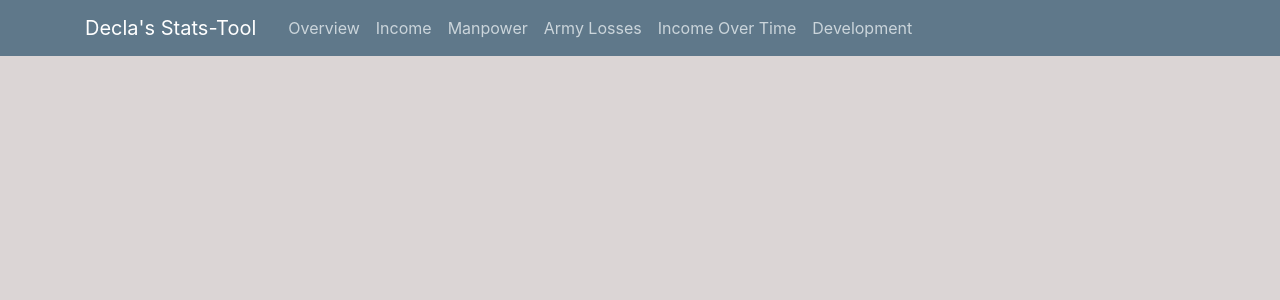
After one commit to Declaminius/EU4-MP-Statstool, a Flask app: template Statstool-Web/statstool_web/templates/main_layout.html in a window 1280 px wide. The commit adds this page. Shown: the top 300 px of the page. Run offline with Flask 2, Linux system fonts and the light colour scheme; the template is opened without the code that fills it, so the values that code supplies are empty; some libraries are stand-ins or nearby versions.

Commit message:
Allerlei

```diff
--- a/Controller.py
+++ b/Controller.py
@@ -68,8 +68,8 @@ class Controller:
 			self.parse_window.remove_button.setEnabled(False)
 
 	def show_configure_nations(self):
-		self.configure_window = ConfigureNationFormations(self.parse_window.savegame_list, self.parse_window.old_nations_list,
-										   self.parse_window.new_nations_list, self.parse_window.formable_nations_dict)
+		self.configure_window = ConfigureNationFormations(self.parse_window.savegame_list, self.setup_window.old_nations_list,
+										   self.setup_window.new_nations_list, self.parse_window.formable_nations_dict)
 		self.configure_window.set_nation_formations.connect(self.set_nation_formations)
 		self.configure_window.show()
 
--- a/ParseWindow.py
+++ b/ParseWindow.py
@@ -10,7 +10,7 @@ import PyQt5.QtGui as Gui
 import PyQt5.QtCore as Core
 import time
 from parserfunctions import parse
-from config import icon_dir, old_nations_list, new_nations_list, remove_nations_list
+from config import icon_dir, remove_nations_list, old_nations_list, new_nations_list
 
 class ParseWindow(Widgets.QWidget):
 	switch_back = Core.pyqtSignal()
@@ -22,9 +22,9 @@ class ParseWindow(Widgets.QWidget):
 		super().__init__()
 		self.savegame_list = savegame_list
 		self.playertags = playertags
-		self.tag_list = self.savegame_list[1].tag_list
 		self.old_nations_list = old_nations_list
 		self.new_nations_list = new_nations_list
+		self.tag_list = self.savegame_list[1].tag_list
 		for tag in remove_nations_list:
 			if tag in self.playertags:
 				self.playertags.remove(tag)
--- a/SetupWindow.py
+++ b/SetupWindow.py
@@ -10,7 +10,7 @@ import PyQt5.QtGui as Gui
 import PyQt5.QtCore as Core
 from parserfunctions import edit_parse
 from Savegame import Savegame
-from config import icon_dir
+from config import icon_dir, old_nations_list, new_nations_list
 
 class SetupWindow(Widgets.QMainWindow):
 	switch_window = Core.pyqtSignal()
@@ -18,6 +18,8 @@ class SetupWindow(Widgets.QMainWindow):
 	def __init__(self):
 		super().__init__()
 		self.savegame_list = [[],[]]
+		self.old_nations_list = old_nations_list
+		self.new_nations_list = new_nations_list
 		self.status = self.statusBar()
 		self.line1 = Widgets.QLineEdit()
 		self.line1.setReadOnly(True)
@@ -92,5 +94,5 @@ class SetupWindow(Widgets.QMainWindow):
 			self.FILEDIR = fileName
 
 	def parse(self):
-		self.playertags = sorted(list(set(self.savegame_list[0].playertags + self.savegame_list[1].playertags)))
+		self.playertags = sorted(list(set(self.savegame_list[0].playertags + self.savegame_list[1].playertags + self.old_nations_list)))
 		self.switch_window.emit()
--- a/Statstool-Web/statstool_web/parserfunctions.py
+++ b/Statstool-Web/statstool_web/parserfunctions.py
@@ -3,6 +3,7 @@ import numpy as np
 import matplotlib.pyplot as plt
 from statstool_web import db
 from statstool_web.models import *
+from sqlalchemy.exc import IntegrityError
 import datetime
 
 
--- a/Statstool-Web/statstool_web/routes.py
+++ b/Statstool-Web/statstool_web/routes.py
@@ -103,8 +103,8 @@ def main(sg_id1,sg_id2):
         db.session.commit()
     return render_template("main.html", sg_id1 = sg_id1, sg_id2 = sg_id2)
 
-@app.route("/overview_table/<int:sg_id>", methods = ["GET", "POST"])
-def overview_table(sg_id):
+@app.route("/overview_table/<int:sg_id1>/<int:sg_id2>", methods = ["GET", "POST"])
+def overview_table(sg_id1,sg_id2):
     random = secrets.token_hex(8) + ".json"
     path = os.path.join(app.root_path, 'json', random)
     columns = ["nation_tag", "adm_tech", "dip_tech", "mil_tech"]
--- a/Statstool-Web/statstool_web/templates/layout.html
+++ b/Statstool-Web/statstool_web/templates/layout.html
@@ -7,6 +7,7 @@
 
     <!-- Bootstrap CSS -->
     <link rel="stylesheet" href="https://stackpath.bootstrapcdn.com/bootstrap/4.3.1/css/bootstrap.min.css" integrity="sha384-ggOyR0iXCbMQv3Xipma34MD+dH/1fQ784/j6cY/iJTQUOhcWr7x9JvoRxT2MZw1T" crossorigin="anonymous">
+    <link rel="stylesheet" href="https://cdn.datatables.net/1.10.19/css/dataTabels.bootstrap4.min.css">
     <link rel="stylesheet" type="text/css" href="{{ url_for('static', filename='main.css') }}">
     {% if title %}
       <title>Decla's Statstool - {{title}}</title>
@@ -24,5 +25,7 @@
     <script src="https://code.jquery.com/jquery-3.3.1.slim.min.js" integrity="sha384-q8i/X+965DzO0rT7abK41JStQIAqVgRVzpbzo5smXKp4YfRvH+8abtTE1Pi6jizo" crossorigin="anonymous"></script>
     <script src="https://cdnjs.cloudflare.com/ajax/libs/popper.js/1.14.7/umd/popper.min.js" integrity="sha384-UO2eT0CpHqdSJQ6hJty5KVphtPhzWj9WO1clHTMGa3JDZwrnQq4sF86dIHNDz0W1" crossorigin="anonymous"></script>
     <script src="https://stackpath.bootstrapcdn.com/bootstrap/4.3.1/js/bootstrap.min.js" integrity="sha384-JjSmVgyd0p3pXB1rRibZUAYoIIy6OrQ6VrjIEaFf/nJGzIxFDsf4x0xIM+B07jRM" crossorigin="anonymous"></script>
+    <script src="https://cdn.datatables.net/1.10.19/js/jquery.dataTables.min.js"></script>
+    <script src="https://cdn.datatables.net/1.10.19/js/dataTables.bootstrap4.min.js"></script>
   </body>
 </html>
--- /dev/null
+++ b/Statstool-Web/statstool_web/templates/main_layout.html
@@ -0,0 +1,33 @@
+{% extends "layout.html" %}
+{% block content %}
+
+<header class="site-header">
+  <nav class="navbar navbar-expand-md navbar-dark bg-steel fixed-top">
+    <div class="container">
+      <a class="navbar-brand mr-4" href="/">Decla's Stats-Tool</a>
+      <button class="navbar-toggler" type="button" data-toggle="collapse" data-target="#navbarToggle" aria-controls="navbarToggle" aria-expanded="false" aria-label="Toggle navigation">
+        <span class="navbar-toggler-icon"></span>
+      </button>
+      <div class="collapse navbar-collapse" id="navbarToggle">
+        <div class="navbar-nav mr-auto">
+          <a class="nav-item nav-link"
+          href = "{{url_for('overview_table', sg_id= sg_id2)}}">Overview</a>
+          <a class="nav-item nav-link"
+          href = "{{url_for('test', sg_id= sg_id2)}}">Income</a>
+          <a class="nav-item nav-link"
+          href = "{{url_for('test', sg_id= sg_id2)}}">Manpower</a>
+          <a class="nav-item nav-link"
+          href = "{{url_for('test', sg_id= sg_id2)}}">Army Losses</a>
+          <a class="nav-item nav-link"
+          href = "{{url_for('test', sg_id= sg_id2)}}">Income Over Time</a>
+          <a class="nav-item nav-link"
+          href = "{{url_for('test', sg_id= sg_id2)}}">Development</a>
+        </div>
+      </div>
+    </div>
+  </nav>
+</header>
+<div class = "container">
+  {% block content2 %}{% endblock %}
+</div>
+{% endblock content %}
--- a/config.py
+++ b/config.py
@@ -5,6 +5,6 @@ trade_goods_list = ['', 'Getreide', 'Wein', 'Wolle', 'Tuch', 'Fisch', 'Pelze', '
 					'Tee', 'Porzellan', 'Gewürze', 'Kaffee', 'Baumwolle', 'Zucker', 'Tabak',
 					'Kakao', 'Seide', 'Farbstoffe', 'Tropenholz', 'Vieh', 'Weihrauch', 'Glas',
 					'Papier', 'Edelsteine', '', 'Unbekannt']
-old_nations_list = ["RVA", "PRO", "ANS", "NOV", "ORL", "DTT", "ZAZ"]
-new_nations_list = ["WES", "KOJ", "FKN", "RUS", "FRA", "HAN", "UKR"]
-remove_nations_list = ["HUN", "SPA", "MOS", "CRI", "SAX", "LON"]
+old_nations_list = ["RVA", "PRO", "ANS", "NOV", "ORL", "DTT", "ZAZ", "WES", "HTK", "LAN", "GEO"]
+new_nations_list = ["WES", "KOJ", "FKN", "RUS", "FRA", "HAN", "UKR", "GBR", "JAP", "ITA", "PER"]
+remove_nations_list = ["HUN", "SPA", "MOS", "CRI", "SAX", "LON", "BRI", "SLO"]
```
Also changed, not shown: Statstool-Web/statstool_web/templates/main.html (deleted, +0 -9 lines), Statstool-Web/statstool_web/templates/overview_table.html (+3 -27 lines).
